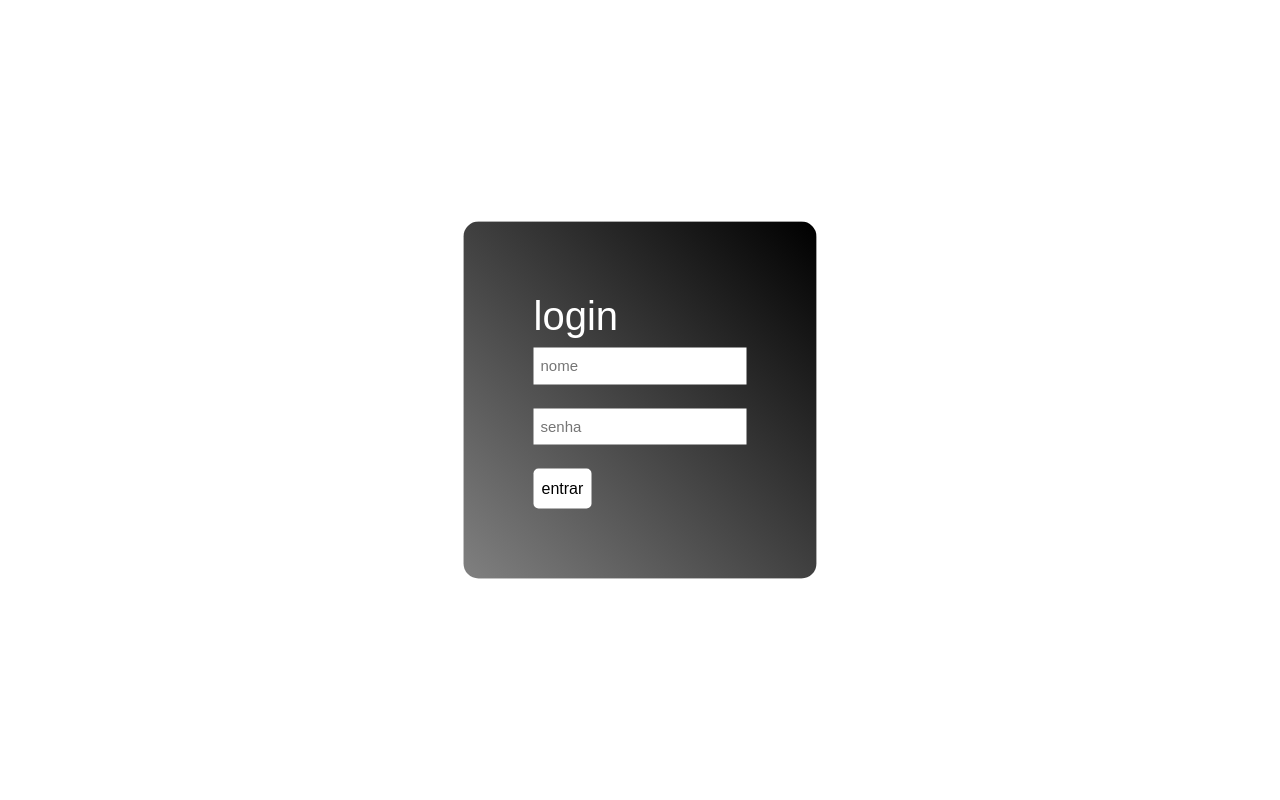
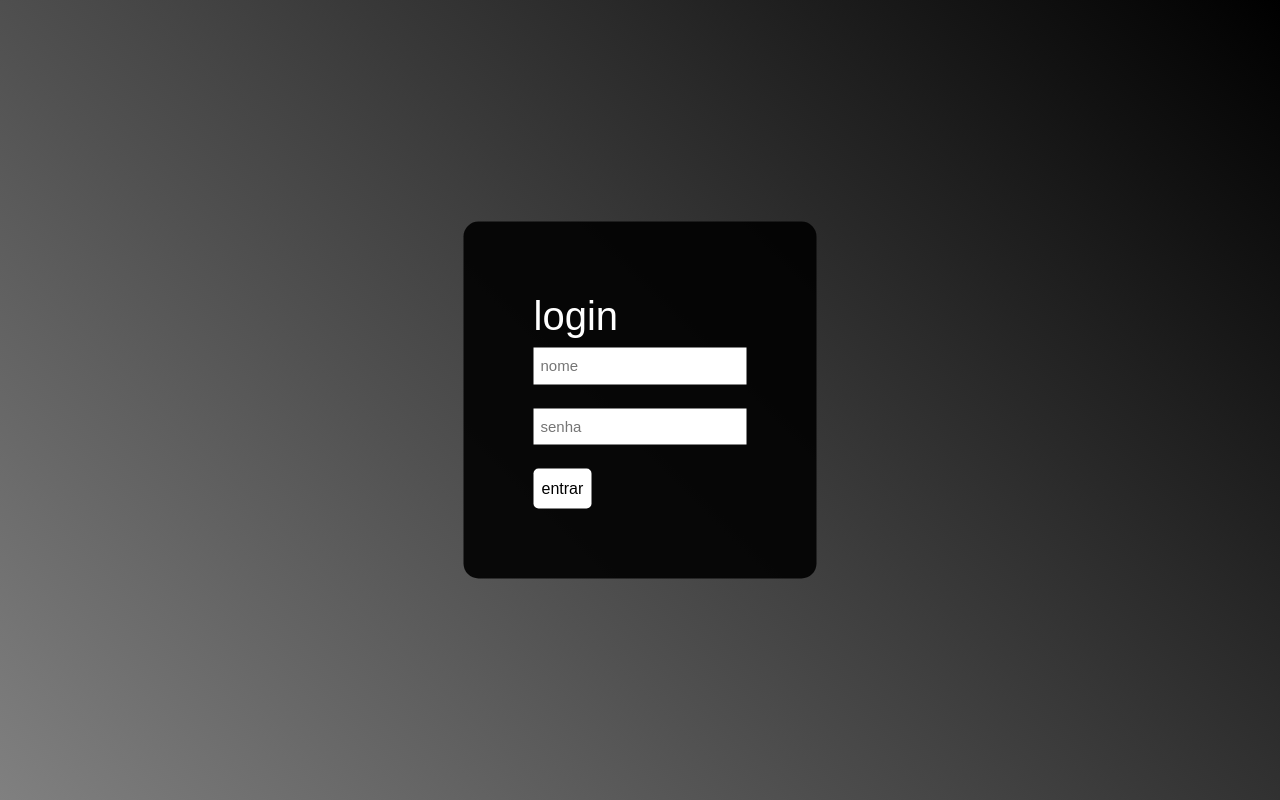
Before and after one commit to davidmrtns/diamanti-cortes, a React (Create React App) app in the folder DiamantiCortes/DiamantiCortes/ClientApp/: page /login in a window 1280 px wide. Built offline with nearby package versions, Linux system fonts and the light colour scheme.

Commit message:
Correções no estilo da tela de login

```diff
--- a/DiamantiCortes/DiamantiCortes/ClientApp/src/components/Layout.js
+++ b/DiamantiCortes/DiamantiCortes/ClientApp/src/components/Layout.js
@@ -7,9 +7,7 @@ export class Layout extends Component {
   render() {
     return (
       <div>
-        <Container>
-          {this.props.children}
-        </Container>
+        {this.props.children}
       </div>
     );
   }
--- a/DiamantiCortes/DiamantiCortes/ClientApp/src/components/Login.js
+++ b/DiamantiCortes/DiamantiCortes/ClientApp/src/components/Login.js
@@ -1,19 +1,17 @@
 import style from "./Login.module.css";
-
-
-
-
 
 function Login() {
     return (
-    <div className={style.login}>
-        <h1>login</h1>
-        <input type="text" placeholder="nome"/>
-        <br/><br/>
-        <input type="password" placeholder="senha"/>
-        <br/><br/>
-        <button>entrar</button>
-    </div>
+        <div className={style.containerlogin}>
+            <div className={style.login}>
+                <h1>login</h1>
+                <input type="text" placeholder="nome" />
+                <br /><br />
+                <input type="password" placeholder="senha" />
+                <br /><br />
+                <button>entrar</button>
+            </div>
+        </div>
     );
 }
 
--- a/DiamantiCortes/DiamantiCortes/ClientApp/src/components/Login.module.css
+++ b/DiamantiCortes/DiamantiCortes/ClientApp/src/components/Login.module.css
@@ -1,3 +1,9 @@
+
+.containerlogin{
+    font-family: Arial, Helvetica, sans-serif;
+    background-image: linear-gradient(45deg, gray, rgb(0, 0, 0));
+    height: 100vh;
+}
 
 .login{
     background-color: rgba(0, 0, 0, 0.9);
@@ -8,16 +14,15 @@
     padding: 70px;
     border-radius: 15px;
     color: white;
-    font-family: Arial, Helvetica, sans-serif;
-    background-image: linear-gradient(45deg, gray, rgb(0, 0, 0));
+}
 
-   }
 .login input{
     padding: 7px;
     border: none;
     outline: none;
     font-size: 15px;
 }
+
 .login button{
     background-color: white;
     border: none;
@@ -25,6 +30,7 @@
     border-radius: 5px;
     cursor: pointer;
 }
-   .login:hover{
+
+.login button:hover{
     background-color: gray;
 }
```
Lines whose indentation alone changed are shown as unchanged.
